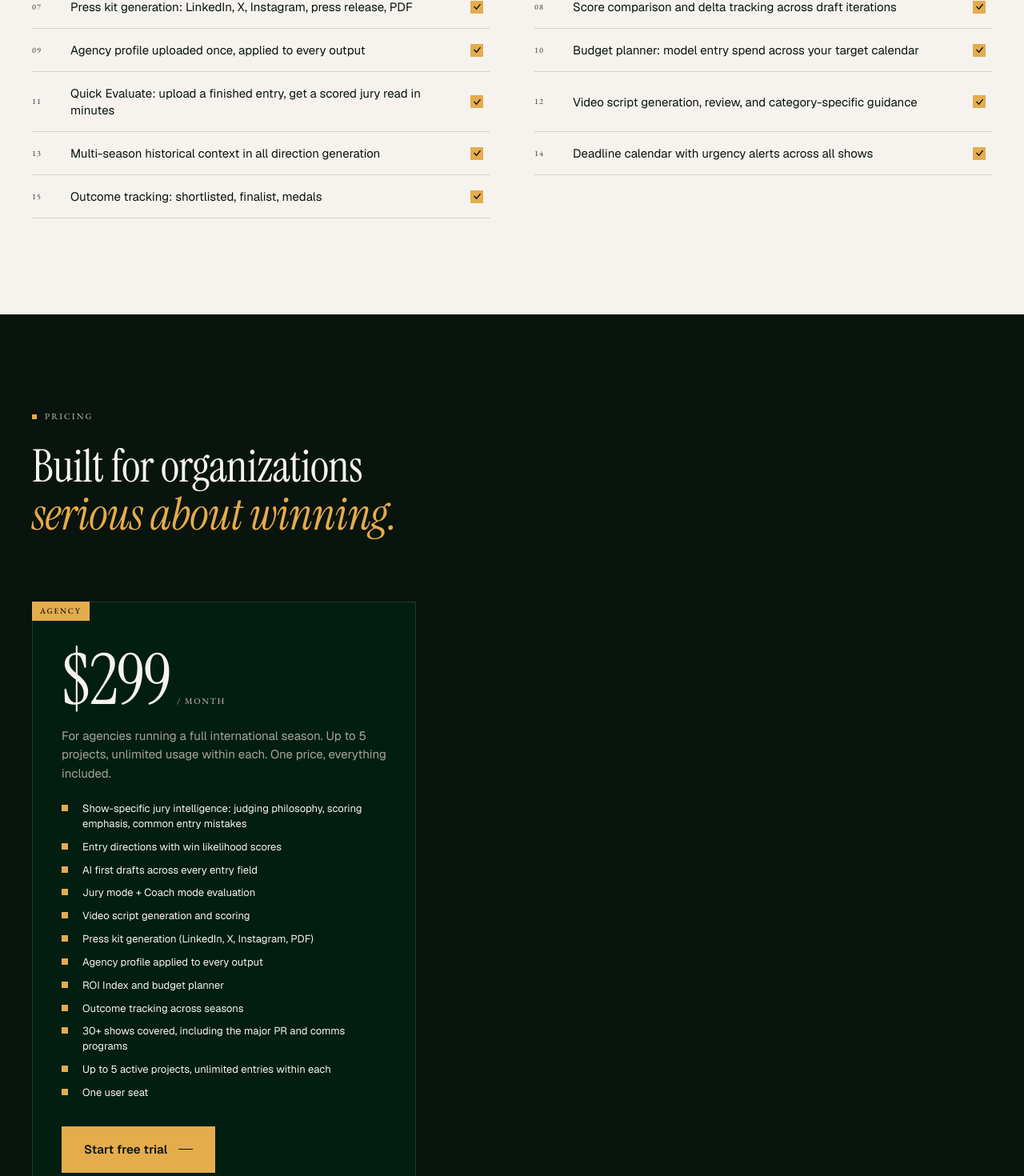
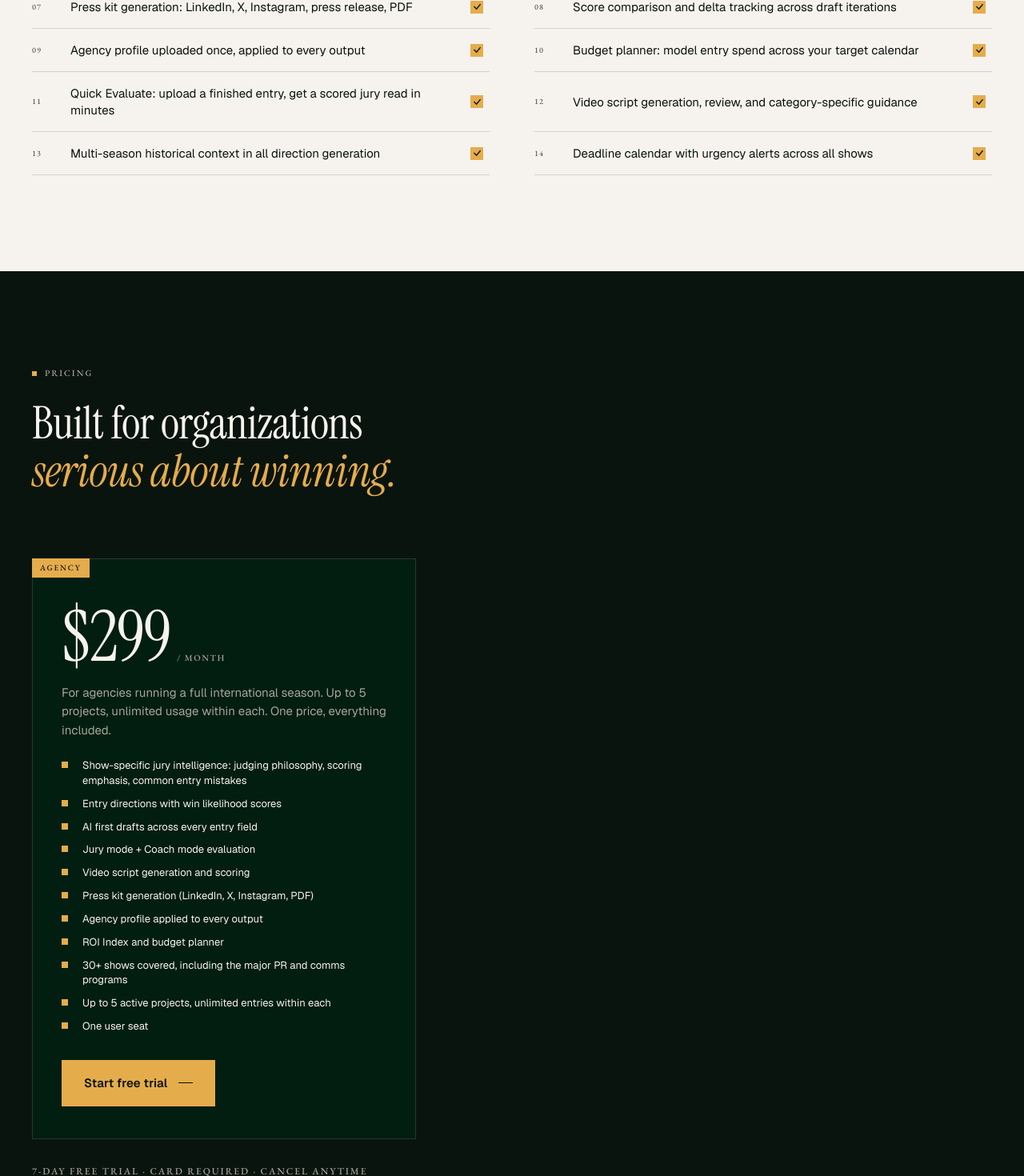
Before and after one commit to positionadvisory/awardai, a Next.js app in the folder awardai/: page / in a window 1280 px wide. Shown: the part 7131-8601 px from the top of the page at 80% size. Built offline with nearby package versions, Linux system fonts and the light colour scheme; no server answers.

Commit message:
Homepage: remove outcome tracking claims (feature not built; matches PR #121 FAQ fix)

```diff
--- a/awardai/app/page.tsx
+++ b/awardai/app/page.tsx
@@ -429,7 +429,7 @@ const Privacy = ({ m }: { m: boolean }) => (
    Built
    ========================================================================= */
 
-const WHATS_BUILT = ['Entry directions with win likelihood scores per show and category', 'ROI Index: return on entry investment per show and direction', 'AI co-writing across all entry fields, in your agency voice', 'Show-specific jury intelligence for 30+ international shows', 'Jury mode: scored like a judge, catches weaknesses before submission', 'Coach mode: untapped potential score and prioritized fix list', 'Press kit generation: LinkedIn, X, Instagram, press release, PDF', 'Score comparison and delta tracking across draft iterations', 'Agency profile uploaded once, applied to every output', 'Budget planner: model entry spend across your target calendar', 'Quick Evaluate: upload a finished entry, get a scored jury read in minutes','Video script generation, review, and category-specific guidance', 'Multi-season historical context in all direction generation', 'Deadline calendar with urgency alerts across all shows', 'Outcome tracking: shortlisted, finalist, medals']
+const WHATS_BUILT = ['Entry directions with win likelihood scores per show and category', 'ROI Index: return on entry investment per show and direction', 'AI co-writing across all entry fields, in your agency voice', 'Show-specific jury intelligence for 30+ international shows', 'Jury mode: scored like a judge, catches weaknesses before submission', 'Coach mode: untapped potential score and prioritized fix list', 'Press kit generation: LinkedIn, X, Instagram, press release, PDF', 'Score comparison and delta tracking across draft iterations', 'Agency profile uploaded once, applied to every output', 'Budget planner: model entry spend across your target calendar', 'Quick Evaluate: upload a finished entry, get a scored jury read in minutes','Video script generation, review, and category-specific guidance', 'Multi-season historical context in all direction generation', 'Deadline calendar with urgency alerts across all shows']
 
 const Built = ({ m }: { m: boolean }) => (
   <section id="built" style={{ background: 'var(--bone)', padding: m ? '72px 0' : '120px 0' }}>
@@ -462,7 +462,7 @@ const Built = ({ m }: { m: boolean }) => (
    Pricing
    ========================================================================= */
 
-const PLAN_FEATURES = ['Show-specific jury intelligence: judging philosophy, scoring emphasis, common entry mistakes', 'Entry directions with win likelihood scores', 'AI first drafts across every entry field', 'Jury mode + Coach mode evaluation', 'Video script generation and scoring', 'Press kit generation (LinkedIn, X, Instagram, PDF)', 'Agency profile applied to every output', 'ROI Index and budget planner', 'Outcome tracking across seasons', '30+ shows covered, including the major PR and comms programs', 'Up to 5 active projects, unlimited entries within each', 'One user seat']
+const PLAN_FEATURES = ['Show-specific jury intelligence: judging philosophy, scoring emphasis, common entry mistakes', 'Entry directions with win likelihood scores', 'AI first drafts across every entry field', 'Jury mode + Coach mode evaluation', 'Video script generation and scoring', 'Press kit generation (LinkedIn, X, Instagram, PDF)', 'Agency profile applied to every output', 'ROI Index and budget planner', '30+ shows covered, including the major PR and comms programs', 'Up to 5 active projects, unlimited entries within each', 'One user seat']
 
 const Pricing = ({ onCTA, m }: { onCTA: () => void; m: boolean }) => (
   <section id="pricing" style={{ background: 'var(--ink)', color: 'var(--bone)', padding: m ? '72px 0' : '120px 0' }}>
```
